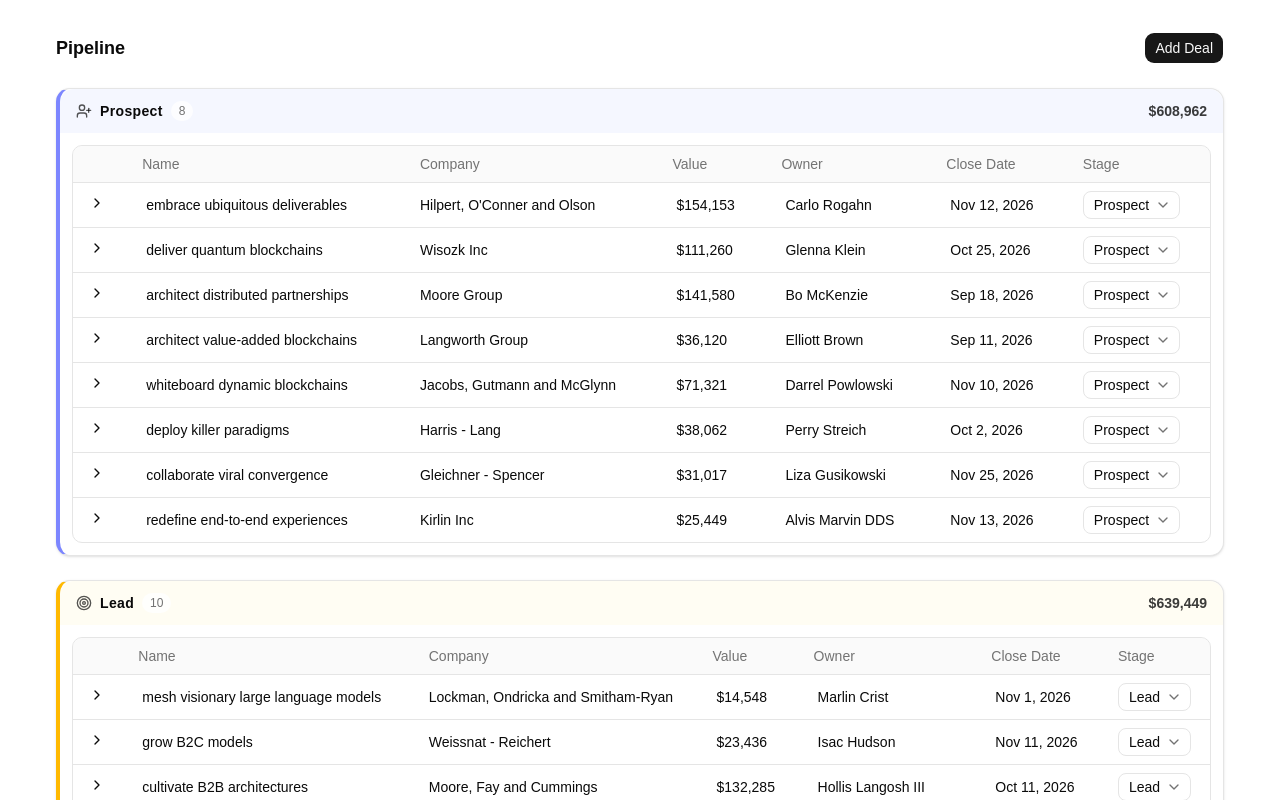
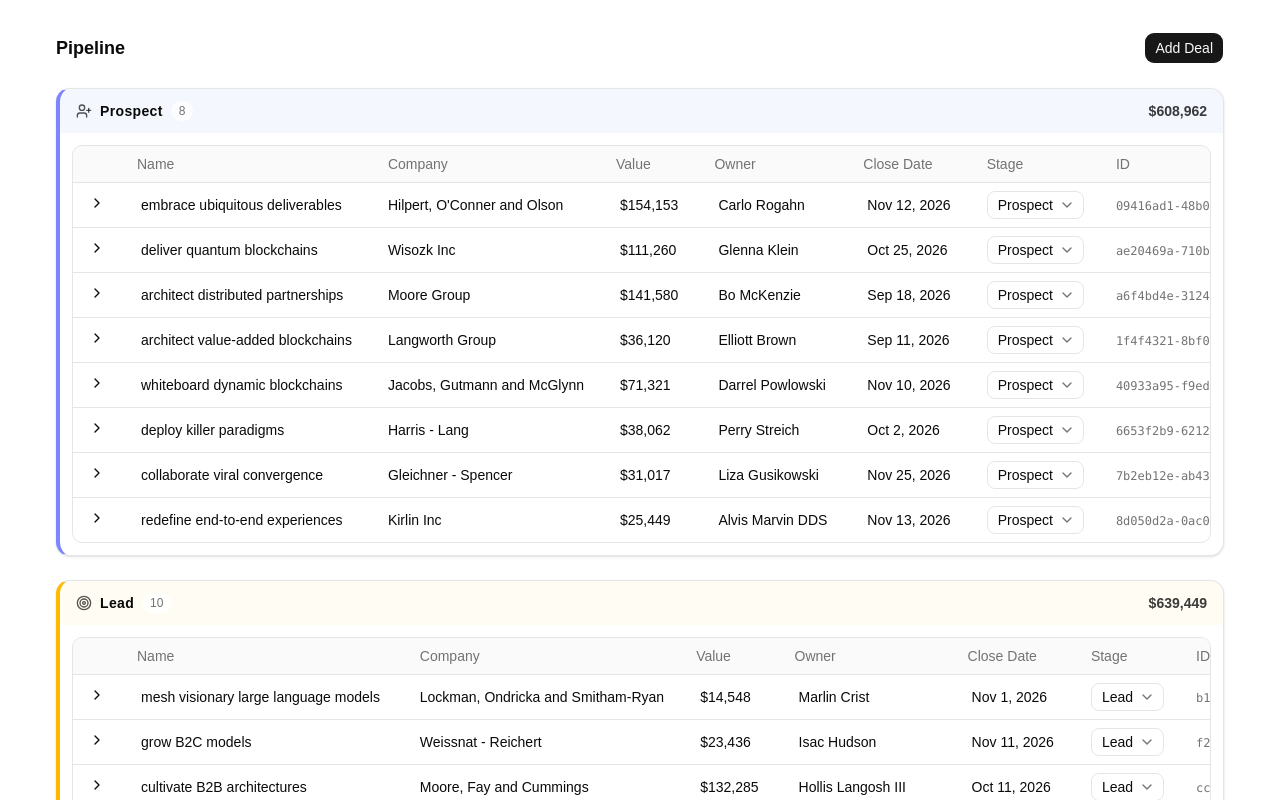
Before and after one commit to T3hSpoon/crm-prototype, a React (Vite) app: page / in a window 1280 px wide. Shown: the top 800 px of the page. Built offline with nearby package versions, Linux system fonts and the light colour scheme.

Commit message:
feat(260908-i18): add read-only ID column to pipeline table
- Append trailing display column showing deal.id as muted monospace text
- No EditableCell, no click handler - purely presentational

```diff
--- a/src/features/pipeline/components/DealTable.tsx
+++ b/src/features/pipeline/components/DealTable.tsx
@@ -54,6 +54,13 @@ const columns = [
     header: "Stage",
     cell: (info) => (
       <StageSelect dealId={info.row.original.id} currentGroup={toPipelineGroup(info.row.original)} />
+    ),
+  }),
+  columnHelper.display({
+    id: "id",
+    header: "ID",
+    cell: (info) => (
+      <span className="text-xs font-mono text-muted-foreground">{info.row.original.id}</span>
     ),
   }),
 ];
```
